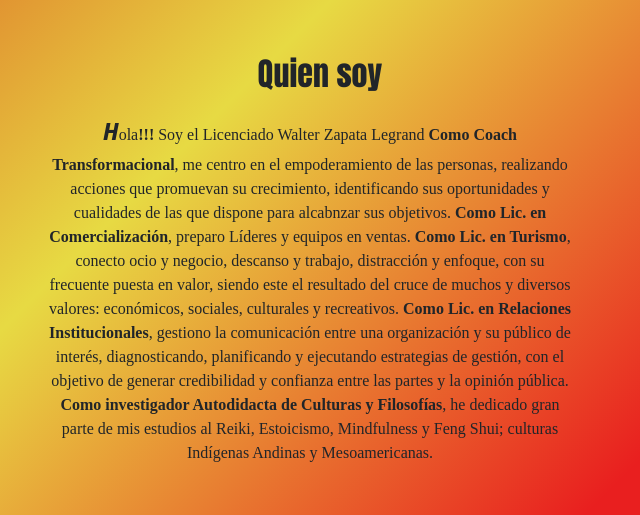
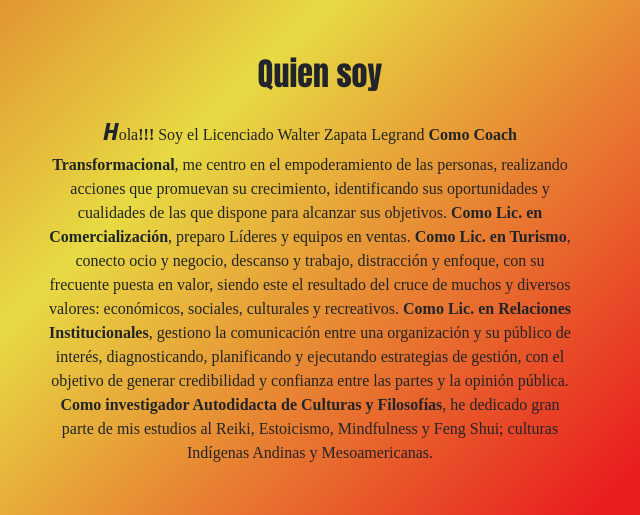
Before and after one commit to GithubMaximilianoZapata/proyecto-con-sass, a website: page index.html in a window 1280 px wide. Shown: the part 925-1440 px from the top of the page, 605-1245 px from the left. Drawn offline with nearby package versions, Linux system fonts and the light colour scheme; a web font is replaced by a local one.

Commit message:
Corrige errores de ortografia

```diff
--- a/index.html
+++ b/index.html
@@ -59,7 +59,7 @@
             </div>
             <div class="text-center col-sm-12 col-md-6 col-lg-6 padding-top">
                 <h2>Quien soy</h2>
-                <p class="animate__animated animate__backInLeft">Hola<b>!!!</b> Soy el Licenciado Walter Zapata Legrand <strong>Como Coach Transformacional</strong>, me centro en el empoderamiento de las personas, realizando acciones que promuevan su crecimiento, identificando sus oportunidades y cualidades de las que dispone para alcabnzar sus objetivos.
+                <p class="animate__animated animate__backInLeft">Hola<b>!!!</b> Soy el Licenciado Walter Zapata Legrand <strong>Como Coach Transformacional</strong>, me centro en el empoderamiento de las personas, realizando acciones que promuevan su crecimiento, identificando sus oportunidades y cualidades de las que dispone para alcanzar sus objetivos.
                 <strong>Como Lic. en Comercialización</strong>, preparo Líderes y equipos en ventas.
                 <strong>Como Lic. en Turismo</strong>, conecto ocio y negocio, descanso y trabajo, distracción y enfoque, con su frecuente puesta en valor, siendo este el resultado del cruce de muchos y diversos valores: económicos, sociales, culturales y recreativos.
                 <strong>Como Lic. en Relaciones Institucionales</strong>, gestiono la comunicación entre una organización y su público de interés, diagnosticando, planificando y ejecutando estrategias de gestión, con el objetivo de generar credibilidad y confianza entre las partes y la opinión pública.
```
